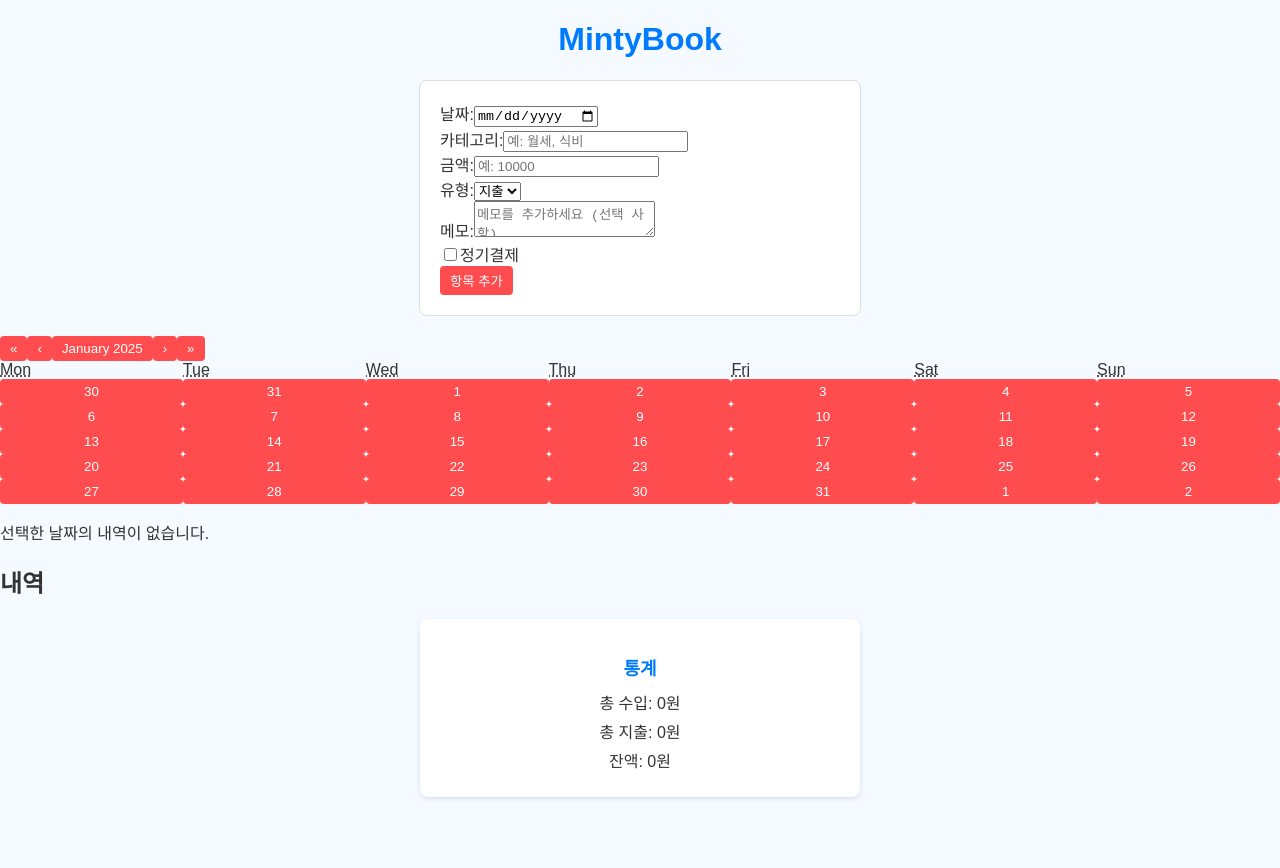
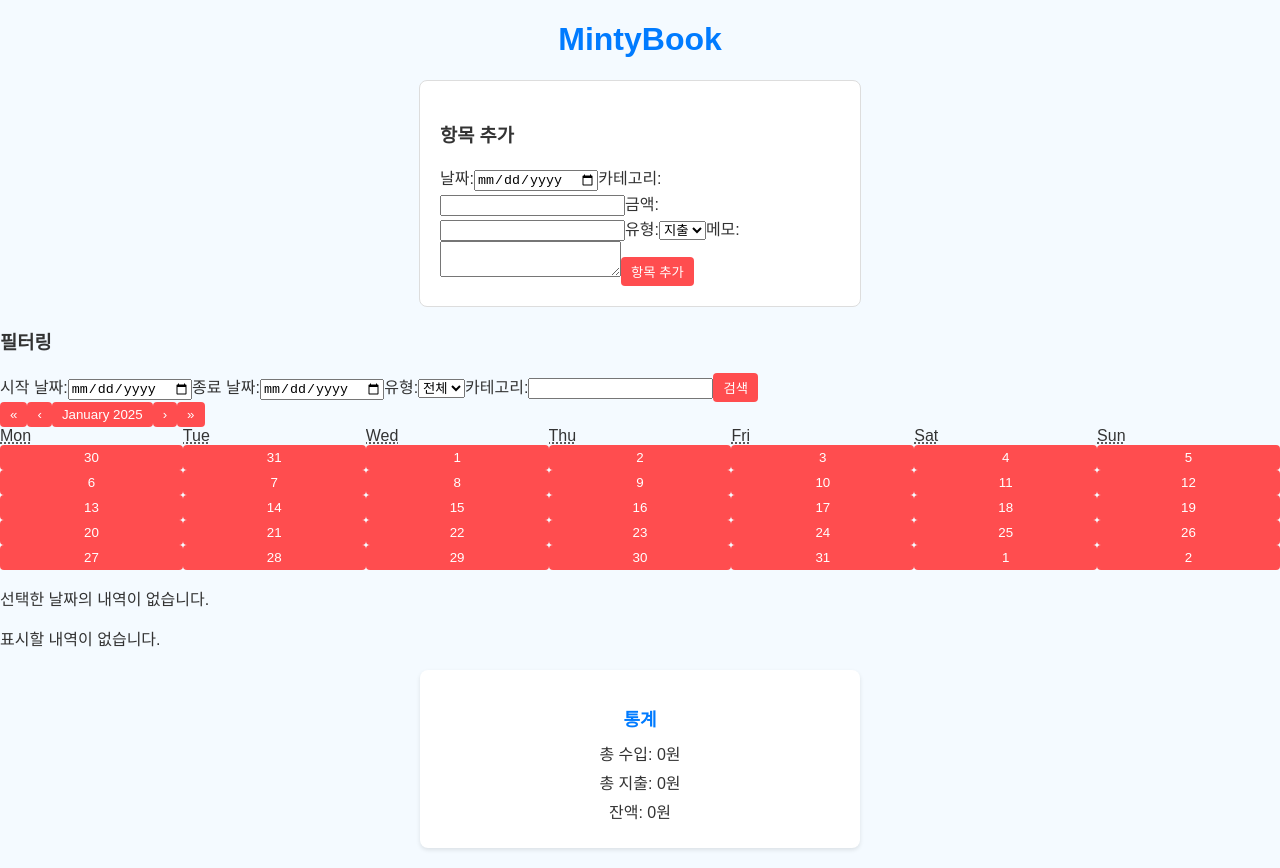
Before and after one commit to yoonn2/mintybook, a React (Create React App) app: page / in a window 1280 px wide. Before the commit the page ends 817 px from the top, so only its background shows below. Built offline with nearby package versions, Linux system fonts and the light colour scheme.

Commit message:
기능 완료

```diff
--- a/src/App.js
+++ b/src/App.js
@@ -5,6 +5,7 @@ import EntryList from "./components/EntryList";
 import Stats from "./components/Stats";
 import CalendarComponent from "./components/CalendarComponent";
 import DetailsComponent from "./components/DetailsComponent";
+import Filter from "./components/Filter";
 
 function App() {
   const [entries, setEntries] = useState(() => {
@@ -12,21 +13,31 @@ function App() {
     return savedEntries || [];
   });
 
+  useEffect(() => {
+    localStorage.setItem("entries", JSON.stringify(entries));
+  }, [entries]);
+
+  const [filter, setFilter] = useState({
+    date: "",
+    type: "",
+    category: "",
+  });
+
   const [selectedDate, setSelectedDate] = useState(new Date());
 
-  // 로컬 스토리지에 데이터 저장
-  useEffect(() => {
-    try {
-      console.log("저장 중:", entries); // 디버깅 로그
-      localStorage.setItem("entries", JSON.stringify(entries));
-    } catch (error) {
-      console.error("로컬 스토리지 저장 오류:", error);
-    }
-  }, [entries]);
+  // 필터링된 항목 계산
+  const filteredEntries = entries.filter((entry) => {
+    const matchesDate = !filter.date || entry.date === filter.date;
+    const matchesType = !filter.type || entry.type === filter.type;
+    const matchesCategory =
+      !filter.category || entry.category.includes(filter.category);
+
+    return matchesDate && matchesType && matchesCategory;
+  });
 
   // 항목 추가 처리
   const handleAddEntry = (entry) => {
-    setEntries((prevEntries) => [...prevEntries,entry]); // 기존 항목에 새 항목 추가
+    setEntries((prevEntries) => [...prevEntries, entry]);
   };
 
   // 항목 삭제 처리
@@ -39,13 +50,18 @@ function App() {
     setSelectedDate(date);
   };
 
+  const handleFilterSearch = ({ date, type, category }) => {
+    setFilter({ date, type, category });
+  };
+
   return (
     <div>
       <h1>MintyBook</h1>
       <AddEntry onAdd={handleAddEntry} />
+      <Filter onSearch={handleFilterSearch} />
       <CalendarComponent entries={entries} onDateSelect={handleDateSelect} />
-      <DetailsComponent date={selectedDate} entries={entries} />
-      <EntryList entries={entries} onDelete={handleDeleteEntry} />
+      <DetailsComponent date={selectedDate} entries={filteredEntries} />
+      <EntryList entries={filteredEntries} onDelete={handleDeleteEntry} />
       <Stats entries={entries} />
     </div>
   );
--- a/src/components/AddEntry.js
+++ b/src/components/AddEntry.js
@@ -5,17 +5,15 @@ const AddEntry = ({ onAdd }) => {
     date: "",
     category: "",
     amount: "",
-    type: "expense", // 지출
+    type: "expense", // 기본값: 지출
     memo: "",
-    isRecurring: false, // 반복 아님
   });
-// 입력값 변경 처리
+
   const handleChange = (e) => {
-  const { name, value, type, checked } = e.target;
-  setForm({ ...form, [name]: type === "checkbox" ? checked : value });
+    const { name, value } = e.target;
+    setForm({ ...form, [name]: value });
   };
 
-// 제출 처리
   const handleSubmit = (e) => {
     e.preventDefault();
     onAdd({ ...form, id: Date.now() });
@@ -25,50 +23,24 @@ const handleSubmit = (e) => {
       amount: "",
       type: "expense",
       memo: "",
-    isRecurring: false,
     });
   };
+
   return (
     <form onSubmit={handleSubmit}>
-      <div>
+      <h3>항목 추가</h3>
       <label>
         날짜:
-          <input
-            type="date"
-            name="date"
-            value={form.date}
-            onChange={handleChange}
-            required
-          />
+        <input type="date" name="date" value={form.date} onChange={handleChange} required />
       </label>
-      </div>
-      <div>
       <label>
         카테고리:
-          <input
-            type="text"
-            name="category"
-            value={form.category}
-            onChange={handleChange}
-            placeholder="예: 월세, 식비"
-            required
-          />
+        <input type="text" name="category" value={form.category} onChange={handleChange} required />
       </label>
-      </div>
-      <div>
       <label>
         금액:
-          <input
-            type="number"
-            name="amount"
-            value={form.amount}
-            onChange={handleChange}
-            placeholder="예: 10000"
-            required
-          />
+        <input type="number" name="amount" value={form.amount} onChange={handleChange} required />
       </label>
-      </div>
-      <div>
       <label>
         유형:
         <select name="type" value={form.type} onChange={handleChange}>
@@ -76,29 +48,10 @@ const handleSubmit = (e) => {
           <option value="income">수입</option>
         </select>
       </label>
-      </div>
-      <div>
       <label>
         메모:
-          <textarea
-            name="memo"
-            value={form.memo}
-            onChange={handleChange}
-            placeholder="메모를 추가하세요 (선택 사항)"
-          ></textarea>
+        <textarea name="memo" value={form.memo} onChange={handleChange}></textarea>
       </label>
-      </div>
-      <div>
-        <label>
-          <input
-            type="checkbox"
-            name="isRecurring"
-            checked={form.isRecurring}
-            onChange={handleChange}
-          />
-          정기결제
-        </label>
-      </div>
       <button type="submit">항목 추가</button>
     </form>
   );
--- a/src/components/DetailsComponent.js
+++ b/src/components/DetailsComponent.js
@@ -1,9 +1,19 @@
 import React from "react";
 
 const DetailsComponent = ({ date, entries }) => {
-    const dailyEntries = entries.filter(
-        (entry) => new Date(entry.date).toDateString() === date.toDateString()
-    );
+    // 날짜와 항목이 유효한지 확인
+    if (!date) {
+        return <p>날짜를 선택하세요.</p>;
+    }
+
+    const dailyEntries = (entries || []).filter((entry) => {
+        const entryDate = new Date(entry.date);
+        return (
+            entryDate.getFullYear() === date.getFullYear() &&
+            entryDate.getMonth() === date.getMonth() &&
+            entryDate.getDate() === date.getDate()
+        );
+    });
 
     if (dailyEntries.length === 0) {
         return <p>선택한 날짜의 내역이 없습니다.</p>;
@@ -14,7 +24,10 @@ const DetailsComponent = ({ date, entries }) => {
             <h2>{date.toLocaleDateString()}</h2>
             <ul>
                 {dailyEntries.map((entry) => (
-                    <li key={entry.id}>
+                    <li
+                        key={entry.id}
+                        className={entry.type === "income" ? "income-entry" : "expense-entry"}
+                    >
                         {entry.category}: {entry.amount.toLocaleString()}원 (
                         {entry.type === "income" ? "수입" : "지출"})
                         {entry.memo && <span> - {entry.memo}</span>}
--- a/src/components/EntryList.js
+++ b/src/components/EntryList.js
@@ -1,19 +1,29 @@
 import "../styles/EntryList.css";
 
 const EntryList = ({ entries, onDelete }) => {
+  // 항목이 없을 경우 메시지 출력
+  if (entries.length === 0) {
+    return <p>표시할 내역이 없습니다.</p>;
+  }
+
   return (
     <div>
       <h2>내역</h2>
       <ul>
         {entries.map((entry) => (
           <li key={entry.id}>
-            <div>
-              {entry.date} - {entry.category}: {entry.amount}원 (
-                {entry.type === "expense"  ? "지출" : "수입" })
+            <div className={entry.type === "expense" ? "expense" : "income"}>
+              {entry.date} - {entry.category}: {entry.amount.toLocaleString()}원 (
+              {entry.type === "expense" ? "지출" : "수입"})
             </div>
-            {/* 메모가 있을때만 출력 */}
+            {/* 메모가 있을 때만 출력 */}
             {entry.memo && <div className="memo">{entry.memo}</div>}
-            <button onClick={() => onDelete(entry.id)}>삭제</button>
+            <button
+              onClick={() => onDelete(entry.id)}
+              aria-label={`${entry.category} 항목 삭제`}
+            >
+              삭제
+            </button>
           </li>
         ))}
       </ul>
--- a/src/components/Filter.js
+++ b/src/components/Filter.js
@@ -1,20 +1,37 @@
-import React from "react";
+import React, { useState } from "react";
 
-const Filter = ({ onFilterChange }) => {
+const Filter = ({ onSearch }) => {
+  const [startDate, setStartDate] = useState("");
+  const [endDate, setEndDate] = useState("");
+  const [type, setType] = useState("");
+  const [category, setCategory] = useState("");
+
+  const handleSearch = () => {
+    onSearch({ startDate, endDate, type, category });
+  };
+
   return (
     <div>
       <h3>필터링</h3>
       <label>
-        날짜:
+        시작 날짜:
         <input
           type="date"
-          name="date"
-          onChange={(e) => onFilterChange("date", e.target.value)}
+          value={startDate}
+          onChange={(e) => setStartDate(e.target.value)}
+        />
+      </label>
+      <label>
+        종료 날짜:
+        <input
+          type="date"
+          value={endDate}
+          onChange={(e) => setEndDate(e.target.value)}
         />
       </label>
       <label>
         유형:
-        <select name="type" onChange={(e) => onFilterChange("type", e.target.value)}>
+        <select value={type} onChange={(e) => setType(e.target.value)}>
           <option value="">전체</option>
           <option value="income">수입</option>
           <option value="expense">지출</option>
@@ -24,11 +41,11 @@ const Filter = ({ onFilterChange }) => {
         카테고리:
         <input
           type="text"
-          name="category"
-          placeholder="예: 식비"
-          onChange={(e) => onFilterChange("category", e.target.value)}
+          value={category}
+          onChange={(e) => setCategory(e.target.value)}
         />
       </label>
+      <button onClick={handleSearch}>검색</button>
     </div>
   );
 };
```
Also changed, not shown: src/components/CalendarComponent.js (line endings or trailing spaces). Lines whose indentation alone changed are shown as unchanged.
